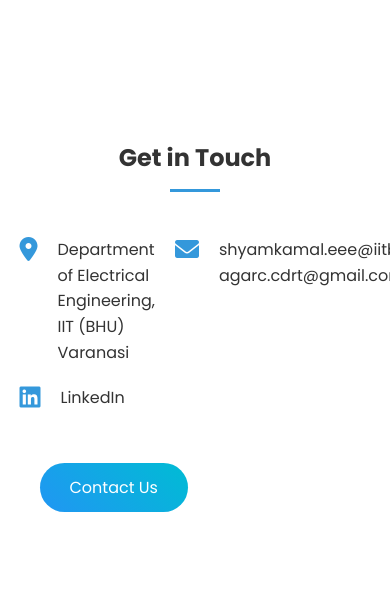
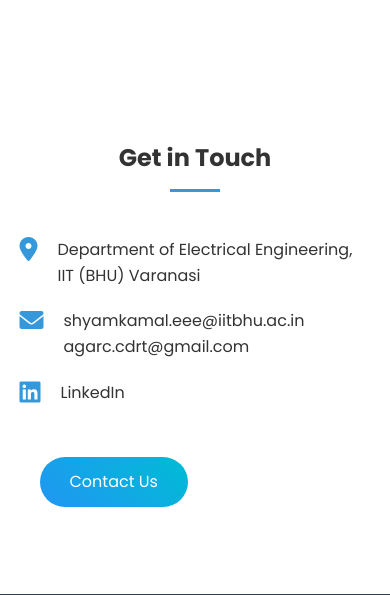
Before and after one commit to dhaneshwar266/AGARC-Lab-IIT-BHU, a Flask app: page / in a window 390 px wide; the page is wider, and only the part inside the window is pictured. Shown: the part 819-1414 px from the top of that part. Run offline with Flask 3, Linux system fonts and the light colour scheme; data that the repository does not hold is empty; some libraries are stand-ins or nearby versions.

Commit message:
Update styles.css

```diff
--- a/static/styles.css
+++ b/static/styles.css
@@ -720,7 +720,7 @@ h2.text-3xl {
     }
 
     .contact-info {
-        grid-template-columns: repeat(2, 1fr);
+        grid-template-columns: 1fr;
     }
 }
 
```
